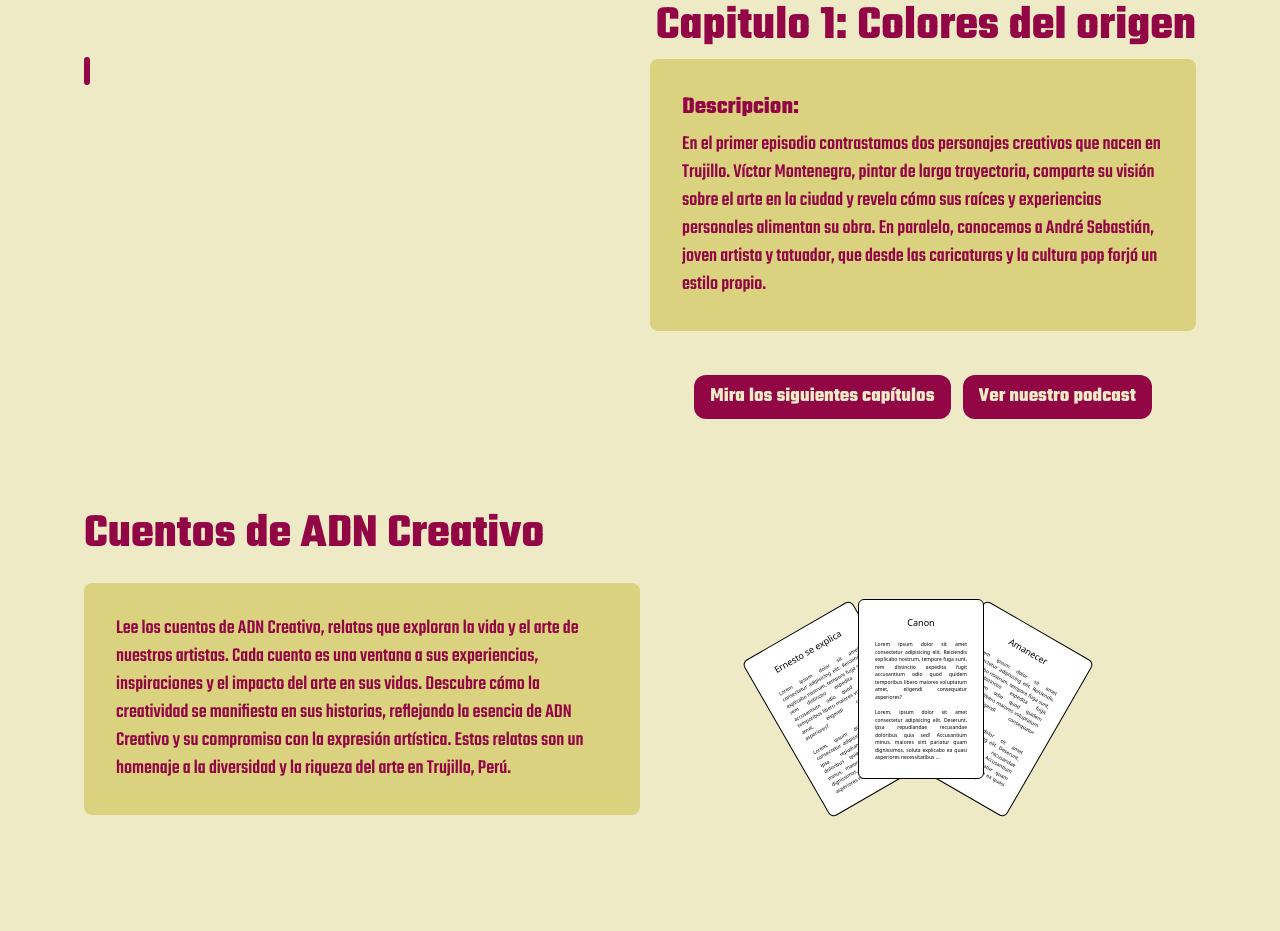
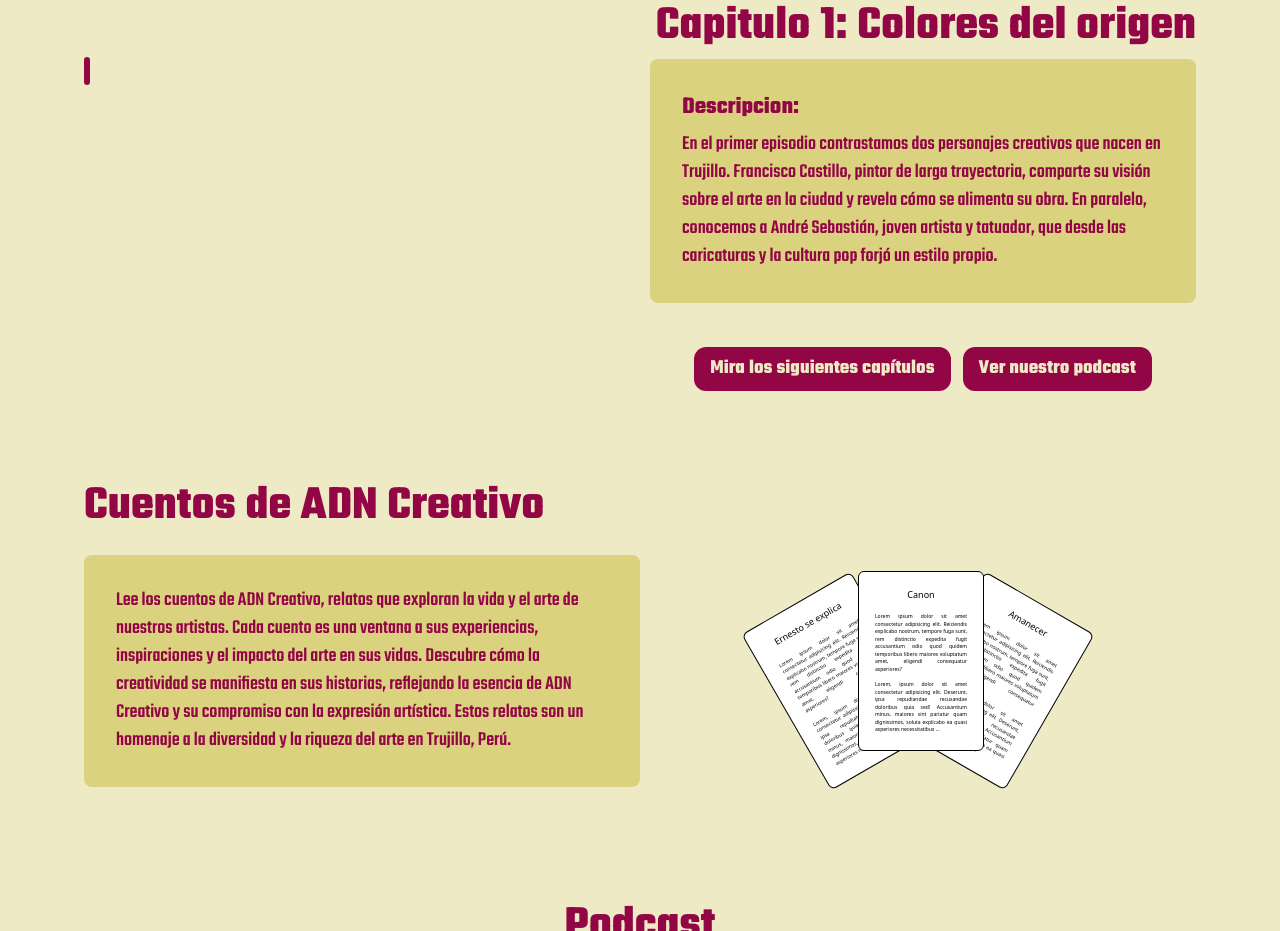
Before and after one commit to trueJomi/adn-creativo, an Astro site: page / in a window 1280 px wide. Shown: the part 2438-3369 px from the top of the page. Built offline with nearby package versions, Linux system fonts and the light colour scheme; Astro itself is replaced by a stand-in of ours.

Commit message:
feat: Actualizar descripción del episodio en Cap1 para corregir el nombre del artista

```diff
--- a/src/components/Main/Cap1.astro
+++ b/src/components/Main/Cap1.astro
@@ -22,7 +22,7 @@ import Video from "../utils/Video.astro";
         >
           Descripcion:
         </h2>
-        En el primer episodio contrastamos dos personajes creativos que nacen en Trujillo. Víctor Montenegro, pintor de larga trayectoria, comparte su visión sobre el arte en la ciudad y revela cómo sus raíces y experiencias personales alimentan su obra. En paralelo, conocemos a André Sebastián, joven artista y tatuador, que desde las caricaturas y la cultura pop forjó un estilo propio.
+        En el primer episodio contrastamos dos personajes creativos que nacen en Trujillo. Francisco Castillo, pintor de larga trayectoria, comparte su visión sobre el arte en la ciudad y revela cómo se alimenta su obra. En paralelo, conocemos a André Sebastián, joven artista y tatuador, que desde las caricaturas y la cultura pop forjó un estilo propio.
       </Description>
       <div class=" flex justify-center gap-3" >
           <a href="https://youtube.com/@adncreativoart?si=ihKTHrMYMRZi1BSo">
```
